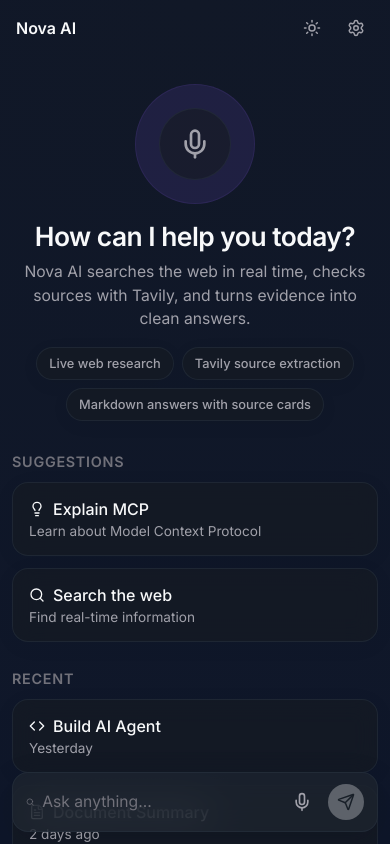
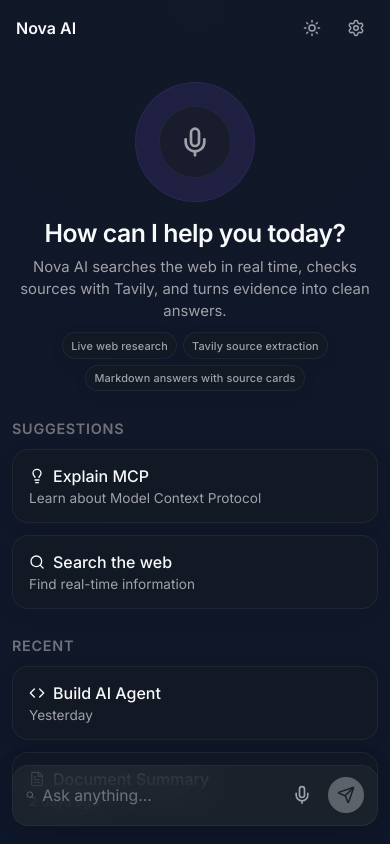
Before and after one commit to Gm1654/AI-WEBSERACH-ASSISTANT, a Next.js app: page / in a window 390 px wide. Built offline with nearby package versions, Linux system fonts and the light colour scheme.

Commit message:
Tighten mobile hero spacing

```diff
--- a/app/globals.css
+++ b/app/globals.css
@@ -588,7 +588,7 @@
   }
 
   .chat-container {
-    padding: 1rem 0.75rem 180px;
+    padding: 0.85rem 0.75rem 170px;
   }
 
   .hero-empty {
@@ -602,18 +602,19 @@
   }
 
   .hero-subtitle {
-    font-size: 0.98rem;
-    margin-bottom: 1.5rem;
+    font-size: 0.93rem;
+    margin-bottom: 1.1rem;
   }
 
   .hero-explainer {
-    gap: 0.5rem;
-    margin-bottom: 1rem;
+    gap: 0.4rem;
+    margin-bottom: 0.8rem;
   }
 
   .hero-pill {
-    font-size: 0.8rem;
-    padding: 0.5rem 0.75rem;
+    font-size: 0.72rem;
+    padding: 0.4rem 0.6rem;
+    letter-spacing: 0.01em;
   }
 
   .sidebar-title {
@@ -632,7 +633,7 @@
   }
 
   .input-wrapper {
-    bottom: 0.75rem;
+    bottom: 1.15rem;
     padding: 0 0.75rem;
   }
 
@@ -668,11 +669,20 @@
 
 @media (max-width: 480px) {
   .hero-title {
-    font-size: 1.65rem;
+    font-size: 1.55rem;
   }
 
   .hero-subtitle {
     line-height: 1.5;
+  }
+
+  .hero-explainer {
+    gap: 0.35rem;
+  }
+
+  .hero-pill {
+    font-size: 0.68rem;
+    padding: 0.34rem 0.52rem;
   }
 
   .mockup-section h3 {
```
